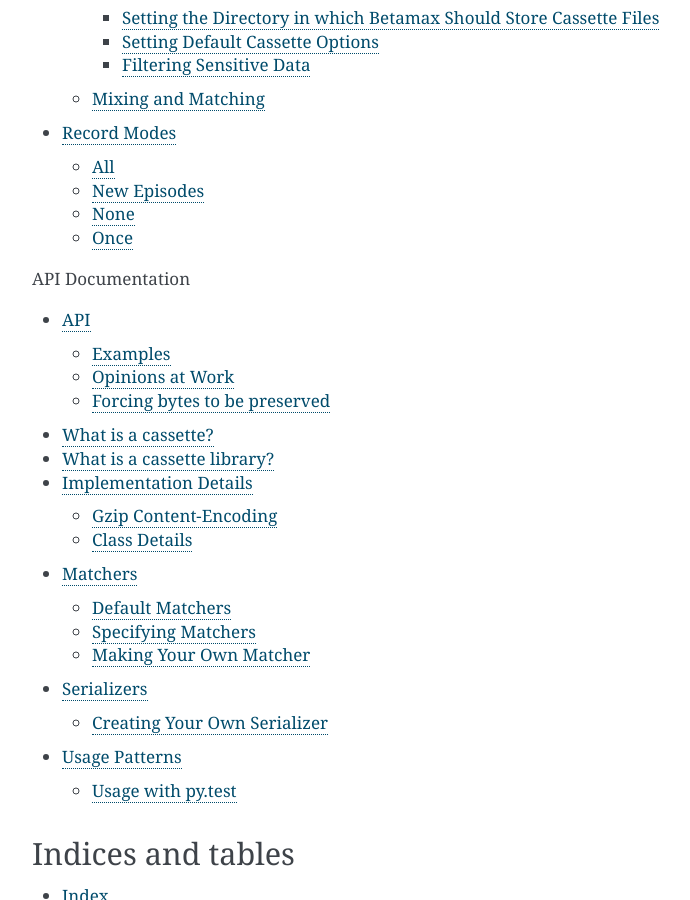
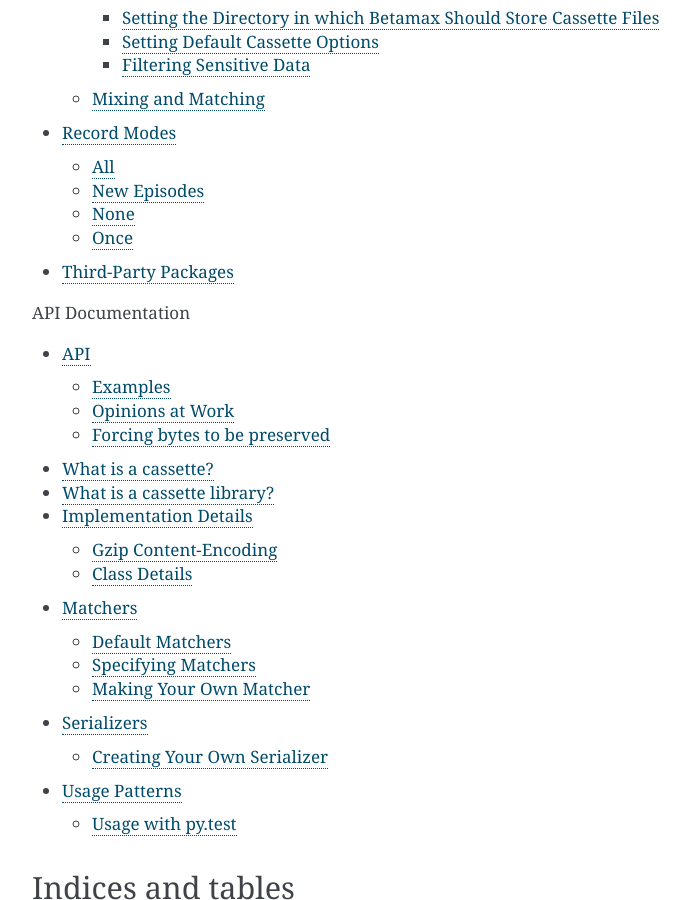
Before and after one commit to betamaxpy/betamax, a Sphinx documentation site: the page built from docs/index.rst, in a window 1280 px wide and 900 px high, scrolled down 2297 px. Shown: the whole window, without its empty margins (388-1078 px from the left). Built offline with Sphinx 7.4.7, drawn with Linux system fonts in a browser that asks for light colours.

Commit message:
Add a section for 3rd party packages

```diff
--- a/docs/index.rst
+++ b/docs/index.rst
@@ -11,6 +11,7 @@ Contents of Betamax's Documentation
    long_term_usage
    configuring
    record_modes
+   third_party_packages
 
 .. toctree::
    :caption: API Documentation
--- /dev/null
+++ b/docs/third_party_packages.rst
@@ -0,0 +1,5 @@
+Third-Party Packages
+====================
+
+- ``betamax_matchers``
+- ``betamax_serializers``
```
